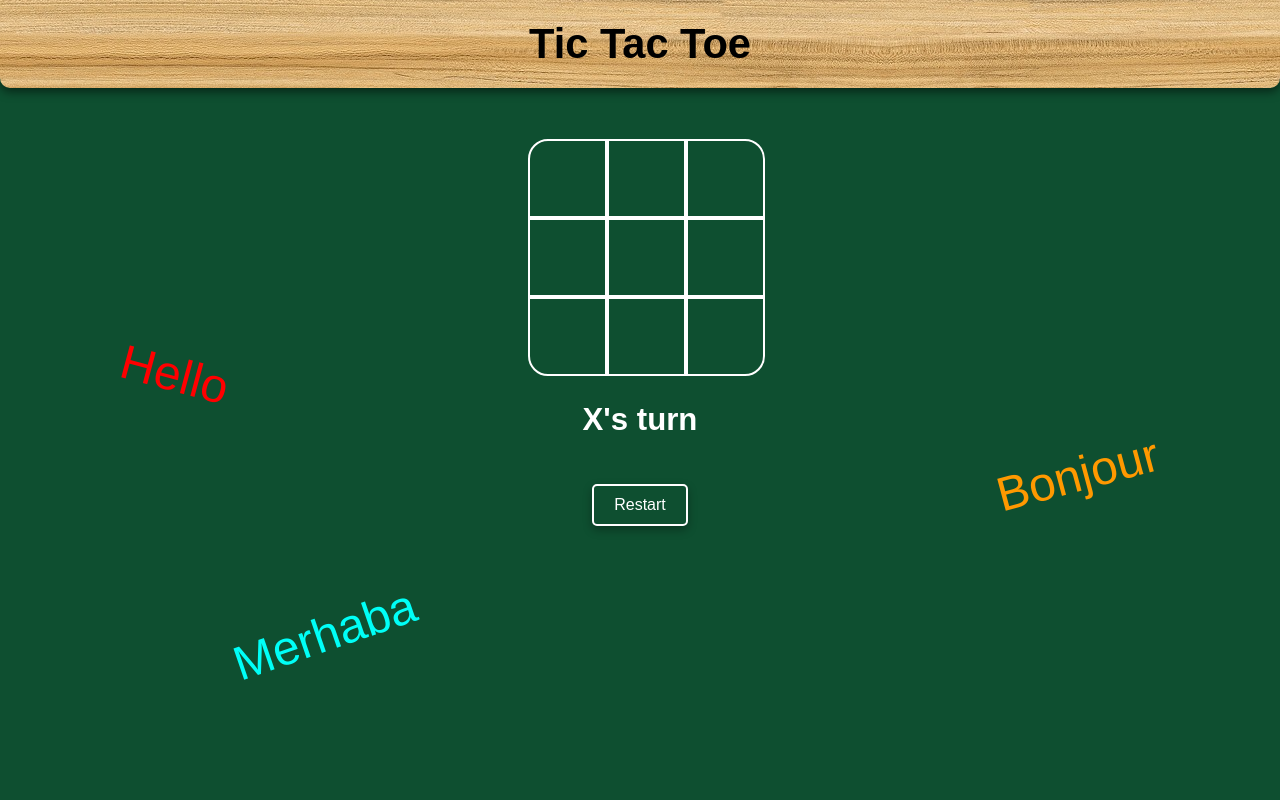
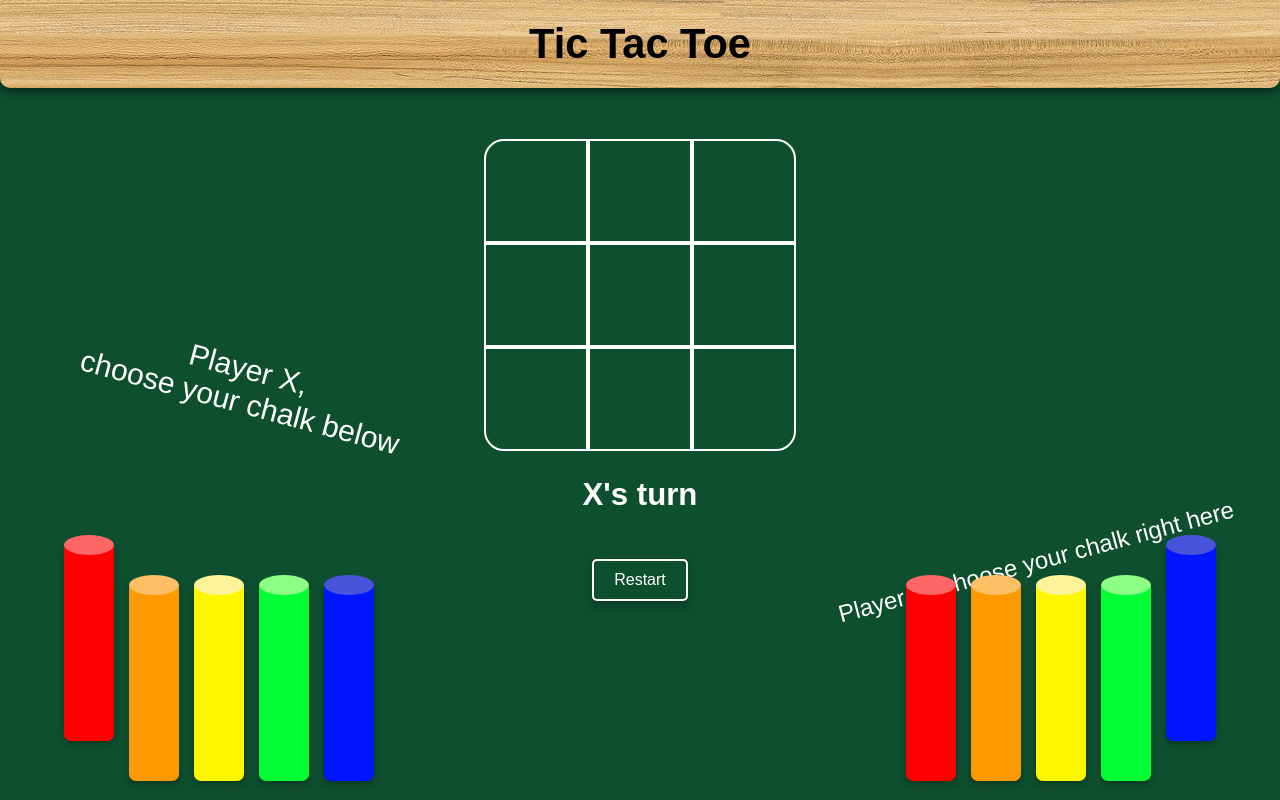
Before and after one commit to irisrossignol/Final-Interface-Design-and-Development-Iris-Rossignol, a plain HTML site: page index.html in a window 1280 px wide. Drawn offline with nearby package versions, Linux system fonts and the light colour scheme.

Commit message:
modifs apres cours part 1

```diff
--- a/index.html
+++ b/index.html
@@ -23,12 +23,33 @@
           <div cellIndex="8" class="cell" id="basDroite" data-note="d#"></div>
         </div>
       </div>
-      <p class="bonjour">Bonjour</p>
-      <p class="hello">Hello</p>
-      <p class="merhaba">Merhaba</p>
+      <p class="bonjour">Player O, choose your chalk right here</p>
+      <p class="hello">
+        Player X,
+        <br />choose your chalk below
+      </p>
+
       <h2 id="statusText"></h2>
       <button id="restartBtn">Restart</button>
+      <div id="chalkContainer">
+        <div class="chalkGroup1">
+          <div class="chalk chalk1"><div class="tip1"></div></div>
+          <div class="chalk chalk2"><div class="tip2"></div></div>
+          <div class="chalk chalk3"><div class="tip3"></div></div>
+          <div class="chalk chalk4"><div class="tip4"></div></div>
+          <div class="chalk chalk5"><div class="tip5"></div></div>
+        </div>
+
+        <div class="chalkGroup2">
+          <div class="chalk chalk6"><div class="tip6"></div></div>
+          <div class="chalk chalk7"><div class="tip7"></div></div>
+          <div class="chalk chalk8"><div class="tip8"></div></div>
+          <div class="chalk chalk9"><div class="tip9"></div></div>
+          <div class="chalk chalk10"><div class="tip10"></div></div>
+        </div>
+      </div>
     </div>
+
     <script src="script.js"></script>
   </body>
 </html>
--- a/script.js
+++ b/script.js
@@ -2,7 +2,10 @@ const cells = document.querySelectorAll(".cell");
 const statusText = document.querySelector("#statusText");
 const restartBtn = document.querySelector("#restartBtn");
 
-// Tt les alignements pr gagner
+const chalkGroup1 = document.querySelectorAll(".chalkGroup1 .chalk"); // Craies X
+const chalkGroup2 = document.querySelectorAll(".chalkGroup2 .chalk"); // Craies O
+
+// Alignements gagnants
 const winConditions = [
   [0, 1, 2],
   [3, 4, 5],
@@ -15,8 +18,13 @@ const winConditions = [
 ];
 
 let options = ["", "", "", "", "", "", "", "", ""];
-let currentPlayer = "X"; // Premier joueur
+let currentPlayer = "X";
 let running = false;
+
+let currentXColor = "#ff0000"; // couleur par défaut X
+let currentOColor = "#0015ff"; // couleur par défaut O
+let activeChalkX = null;
+let activeChalkO = null;
 
 // Sons
 let polySynth = new Tone.PolySynth(Tone.Synth, {
@@ -31,50 +39,46 @@ let polySynth = new Tone.PolySynth(Tone.Synth, {
 });
 polySynth.toDestination();
 
+// Initialisation du jeu
 function initializeGame() {
-  cells.forEach((cell) => cell.addEventListener("click", cellClicked)); // écouter la case cliquée
-  restartBtn.addEventListener("click", restartGame); // bouton restart
-  statusText.textContent = `${currentPlayer}'s turn`; // c’est au joueur de jouer
+  cells.forEach((cell) => cell.addEventListener("click", cellClicked));
+  restartBtn.addEventListener("click", restartGame);
+  statusText.textContent = `${currentPlayer}'s turn`;
   running = true;
+
+  // Événement craies
+  chalkGroup1.forEach((chalk) =>
+    chalk.addEventListener("click", () => selectChalk(chalk, "X"))
+  );
+  chalkGroup2.forEach((chalk) =>
+    chalk.addEventListener("click", () => selectChalk(chalk, "O"))
+  );
 }
-
 initializeGame();
 
+// Gestion clic sur cellule
 function cellClicked() {
-  const cellIndex = this.getAttribute("cellIndex");
+  const index = this.getAttribute("cellIndex");
+  if (options[index] !== "" || !running) return;
 
-  if (options[cellIndex] !== "" || !running) return;
+  options[index] = currentPlayer;
+  this.textContent = currentPlayer;
+  this.style.color = currentPlayer === "X" ? currentXColor : currentOColor;
 
-  updateCell(this, cellIndex);
+  // Son
+  Tone.start();
+  const octave = currentPlayer === "X" ? 4 : 5;
+  polySynth.triggerAttackRelease(this.dataset.note + octave, "8n");
+
   checkWinner();
 }
 
-function updateCell(cell, index) {
-  options[index] = currentPlayer;
-  cell.textContent = currentPlayer;
-
-  if (currentPlayer === "X") {
-    const colors = ["#ff0000ff", "#fff700ff", "#ff9900ff"];
-    cell.style.color = colors[Math.floor(Math.random() * colors.length)];
-  } else {
-    const colors = ["#a600ffff", "#00fff7ff", "#0015ffff"];
-    cell.style.color = colors[Math.floor(Math.random() * colors.length)];
-  }
-
-  // Sons
-  Tone.start();
-  const octave = currentPlayer === "X" ? 4 : 5;
-  const note = cell.dataset.note + octave;
-  polySynth.triggerAttackRelease(note, "8n");
-}
-
+// Vérification victoire
 function checkWinner() {
   let roundWon = false;
-
-  for (let condition of winConditions) {
-    const [a, b, c] = condition;
-    if (options[a] === "" || options[b] === "" || options[c] === "") continue;
-    if (options[a] === options[b] && options[b] === options[c]) {
+  for (let cond of winConditions) {
+    const [a, b, c] = cond;
+    if (options[a] && options[a] === options[b] && options[a] === options[c]) {
       roundWon = true;
       break;
     }
@@ -87,7 +91,7 @@ function checkWinner() {
     statusText.textContent = "Draw!";
     running = false;
   } else {
-    changePlayer(); // chznge de joueur que si ca gagne pas
+    changePlayer();
   }
 }
 
@@ -97,13 +101,54 @@ function changePlayer() {
 }
 
 function restartGame() {
-  currentPlayer = "X";
-  options = ["", "", "", "", "", "", "", "", ""];
-  statusText.textContent = `${currentPlayer}'s turn`;
+  options.fill("");
   cells.forEach((cell) => {
     cell.textContent = "";
+    cell.style.color = "";
     cell.style.backgroundColor = "#0e4f30";
     cell.style.borderColor = "white";
   });
   running = true;
+  currentPlayer = "X";
+  statusText.textContent = `${currentPlayer}'s turn`;
+
+  // Reset craies
+  if (activeChalkX) activeChalkX.classList.remove("chalk-active");
+  if (activeChalkO) activeChalkO.classList.remove("chalk-active");
+  activeChalkX = null;
+  activeChalkO = null;
 }
+
+// Gestion sélection craie
+function selectChalk(chalk, player) {
+  const color = window.getComputedStyle(chalk).backgroundColor; // récupère la vraie couleur
+
+  if (player === "X") {
+    if (activeChalkX && activeChalkX !== chalk)
+      activeChalkX.classList.remove("chalk-active");
+    chalk.classList.add("chalk-active");
+    activeChalkX = chalk;
+    currentXColor = color;
+  } else {
+    if (activeChalkO && activeChalkO !== chalk)
+      activeChalkO.classList.remove("chalk-active");
+    chalk.classList.add("chalk-active");
+    activeChalkO = chalk;
+    currentOColor = color;
+  }
+}
+
+// Initialiser les craies actives par défaut
+window.addEventListener("DOMContentLoaded", () => {
+  // Craie rouge gauche (chalk1)
+  const chalk1 = document.querySelector(".chalk1");
+  chalk1.classList.add("chalk-active");
+  activeChalkX = chalk1;
+  currentXColor = window.getComputedStyle(chalk1).backgroundColor;
+
+  // Craie rouge droite (chalk10)
+  const chalk10 = document.querySelector(".chalk10");
+  chalk10.classList.add("chalk-active");
+  activeChalkO = chalk10;
+  currentOColor = window.getComputedStyle(chalk10).backgroundColor;
+});
--- a/style.css
+++ b/style.css
@@ -6,13 +6,13 @@ body {
 }
 
 .cell {
-  width: 75px;
-  height: 75px;
+  width: 100px;
+  height: 100px;
   background: #0e4f30;
   border: 2px solid rgb(255, 255, 255) !important;
   /* box-shadow: 0 0 0 2px; */
-  line-height: 75px;
-  font-size: 50px;
+  line-height: 100px;
+  font-size: 75px;
   cursor: pointer;
 }
 #gameContainer {
@@ -27,10 +27,11 @@ body {
   width: 225px;
   margin: auto;
   border-radius: 20px;
+  justify-content: center;
+  align-content: center;
 }
 
 h1 {
-  /* background-color: #9d7e56; */
   background-image: url("trees-1915251_1280.jpg");
   background-size: cover;
   background-position: center;
@@ -72,27 +73,137 @@ h1 {
 
 .bonjour {
   position: absolute;
-  right: 120px;
-  bottom: 250px;
-  font-size: 48px;
+  right: 40px;
+  bottom: 200px;
+  font-size: 24px;
   transform: rotate(-15deg);
-  color: #ff9900ff;
 }
 
 .hello {
   position: absolute;
-  left: 120px;
+  left: 80px;
   bottom: 350px;
-  font-size: 48px;
+  font-size: 30px;
   transform: rotate(15deg);
-  color: #ff0000ff;
 }
 
-.merhaba {
+#chalkContainer {
+  display: flex;
+  justify-content: space-between; /* groupe gauche à gauche, groupe droite à droite */
+  width: 90%;
+  margin: 0 auto;
+  margin-top: -20px;
+}
+
+/* Groupes de craies */
+.chalkGroup1,
+.chalkGroup2 {
+  display: flex;
+  gap: 15px; /* espacement identique entre les craies */
+  width: fit-content; /* empêche l’étirement du groupe */
+}
+
+/* Craies de gauche */
+.chalk1,
+.chalk2,
+.chalk3,
+.chalk4,
+.chalk5,
+.chalk6,
+.chalk7,
+.chalk8,
+.chalk9,
+.chalk10 {
+  width: 50px;
+  height: 200px;
+  border-radius: 7px;
+  position: relative;
+  cursor: pointer;
+  box-shadow: 0 3px 6px rgba(0, 0, 0, 0.3);
+  margin: 0; /* important pour supprimer les marges qui créaient les espaces bizarres */
+}
+
+/* Tips pour chaque craie */
+.chalk1 .tip1 {
+  background-color: #ff6666;
+}
+.chalk2 .tip2 {
+  background-color: hsl(36, 96%, 69%);
+}
+.chalk3 .tip3 {
+  background-color: hsl(53, 100%, 80%);
+}
+.chalk4 .tip4 {
+  background-color: hsl(116, 100%, 76%);
+}
+.chalk5 .tip5 {
+  background-color: rgb(71, 83, 216);
+}
+.chalk6 .tip6 {
+  background-color: #ff6666;
+}
+.chalk7 .tip7 {
+  background-color: hsl(36, 96%, 69%);
+}
+.chalk8 .tip8 {
+  background-color: hsl(53, 100%, 80%);
+}
+.chalk9 .tip9 {
+  background-color: hsl(116, 100%, 76%);
+}
+.chalk10 .tip10 {
+  background-color: rgb(71, 83, 216);
+}
+
+.chalk1 {
+  background-color: #ff0000;
+}
+.chalk2 {
+  background-color: #ff9900ff;
+}
+.chalk3 {
+  background-color: #fff700ff;
+}
+.chalk4 {
+  background-color: rgb(0, 255, 51);
+}
+.chalk5 {
+  background-color: #0015ffff;
+}
+.chalk6 {
+  background-color: #ff0000;
+}
+.chalk7 {
+  background-color: #ff9900ff;
+}
+.chalk8 {
+  background-color: #fff700ff;
+}
+.chalk9 {
+  background-color: rgb(0, 255, 51);
+}
+.chalk10 {
+  background-color: #0015ffff;
+}
+
+/* Styles des tips généraux */
+.chalk1 .tip1,
+.chalk2 .tip2,
+.chalk3 .tip3,
+.chalk4 .tip4,
+.chalk5 .tip5,
+.chalk6 .tip6,
+.chalk7 .tip7,
+.chalk8 .tip8,
+.chalk9 .tip9,
+.chalk10 .tip10 {
+  width: 50px;
+  height: 20px;
+  border-radius: 50%;
   position: absolute;
-  left: 230px;
-  bottom: 90px;
-  font-size: 48px;
-  transform: rotate(-19deg);
-  color: #00fff7ff;
+  top: -6px;
 }
+
+.chalk-active {
+  transform: translateY(-40px); /* craie en haut */
+}
```
